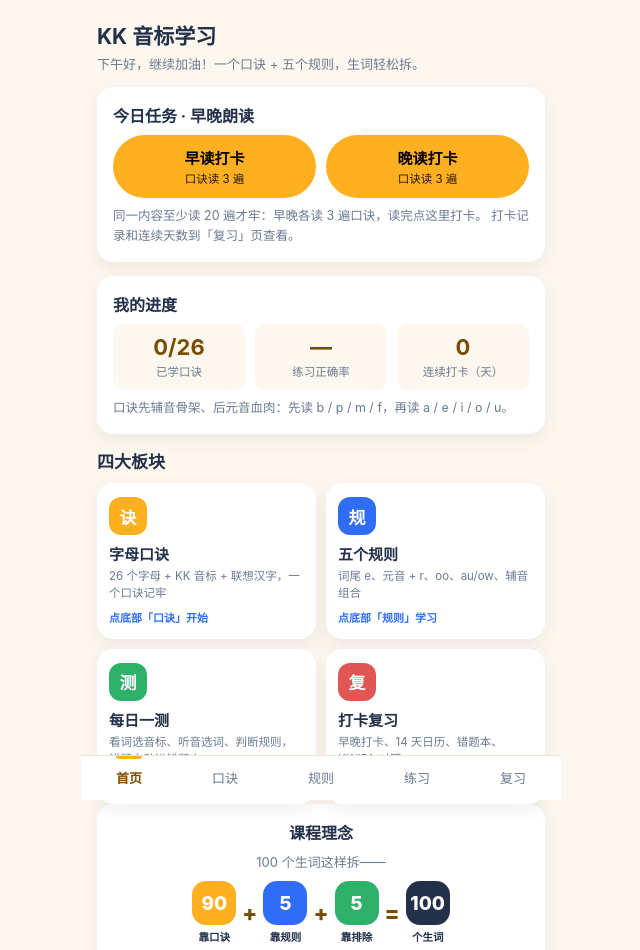
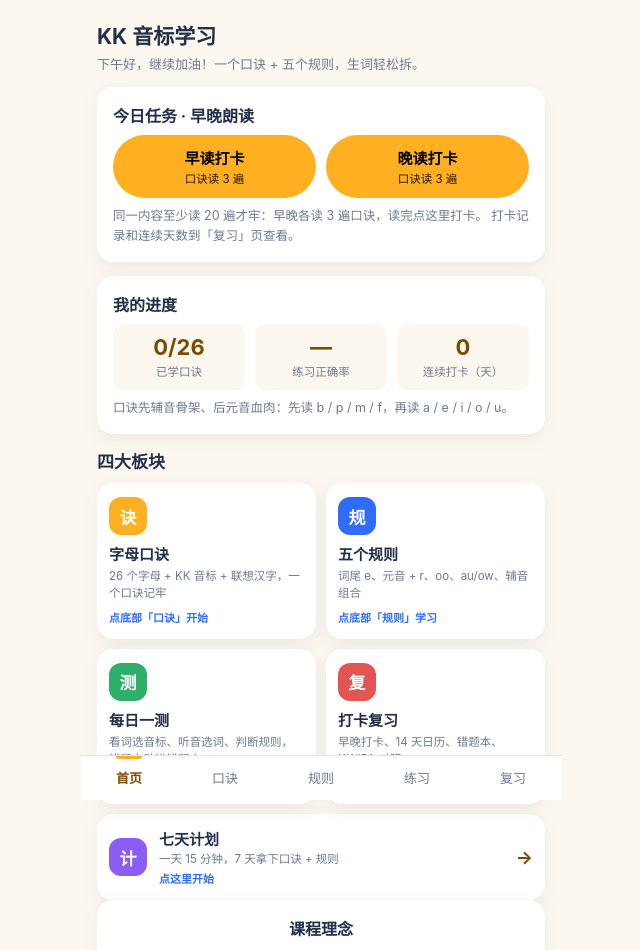
Before and after one commit to linsong0302/english_learn, a React (Vite) app in the folder app/: page / in a window 1280 px wide. Shown: the top 950 px of the page, without its empty margins (319-959 px from the left). Built offline with nearby package versions, Linux system fonts and the light colour scheme.

Commit message:
[lane7] 入口接线：Home 四大板块后加「七天计划」入口卡（进行到第 N 天徽标）

```diff
--- a/app/src/pages/Home.tsx
+++ b/app/src/pages/Home.tsx
@@ -2,10 +2,14 @@ import { useState } from 'react'
 import letters from '../data/letters.json'
 import rules from '../data/rules.json'
 import words from '../data/words.json'
-import { loadProgress, streakDays, todayCheckin, toggleCheckin } from '../store'
+import planData from '../data/plan.json'
+import type { PlanDay } from '../types-plan'
+import { getPlanState, loadProgress, streakDays, todayCheckin, toggleCheckin } from '../store'
 import './home.css'
+import './plan.css'
 
 // lane2 首页：今日任务卡、学习进度总览、四大板块入口、课程理念卡。
+// lane7 增量：四大板块之后加「七天计划」入口卡（样式在 plan.css）。
 
 function greeting(): string {
   const h = new Date().getHours()
@@ -14,6 +18,16 @@ function greeting(): string {
   if (h < 14) return '中午好，读两句热热身'
   if (h < 19) return '下午好，继续加油'
   return '晚上好，睡前读一读'
+}
+
+/** 七天计划：按开始日期推算今天进行到第几天（1-7） */
+function planCurrentDay(startedAt: number): number {
+  const start = new Date(startedAt)
+  start.setHours(0, 0, 0, 0)
+  const now = new Date()
+  now.setHours(0, 0, 0, 0)
+  const diff = Math.floor((now.getTime() - start.getTime()) / 86400000)
+  return Math.min(Math.max(diff + 1, 1), 7)
 }
 
 /** 练习正确率：所有轮次累计得分 / 累计题数 */
@@ -48,10 +62,17 @@ const ENTRIES = [
   },
 ]
 
+// lane7：七天计划入口状态
+const PLAN_DAYS = planData as unknown as PlanDay[]
+
 export default function Home() {
   const [checkin, setCheckin] = useState(() => todayCheckin())
   const seen = loadProgress().seenLetters.length
   const streak = streakDays()
+
+  const planState = getPlanState()
+  const planStarted = planState.startedAt != null
+  const planDay = planStarted ? planCurrentDay(planState.startedAt as number) : 0
 
   const onToggle = (slot: 'am' | 'pm') => {
     setCheckin((c) => ({ ...c, [slot]: toggleCheckin(slot) }))
@@ -126,6 +147,23 @@ export default function Home() {
             </div>
           ))}
         </div>
+
+        {/* lane7：七天计划入口卡 */}
+        <button
+          type="button"
+          className="home-plan-entry"
+          onClick={() => window.dispatchEvent(new CustomEvent('kk:open-extra', { detail: 'plan' }))}
+        >
+          <div className="home-entry-ic" style={{ background: '#8b5cf6' }}>计</div>
+          <div className="home-plan-info">
+            <b>七天计划</b>
+            <p>一天 15 分钟，7 天拿下口诀 + 规则</p>
+            <span className="where">
+              {planStarted ? `进行到第 ${planDay} 天 · 点这里继续` : '点这里开始'}
+            </span>
+          </div>
+          <span className="home-plan-arrow">→</span>
+        </button>
       </section>
 
       {/* 课程理念卡 */}
```
Also changed, not shown: 1 other file (tests, documents, lock files or other folders).
